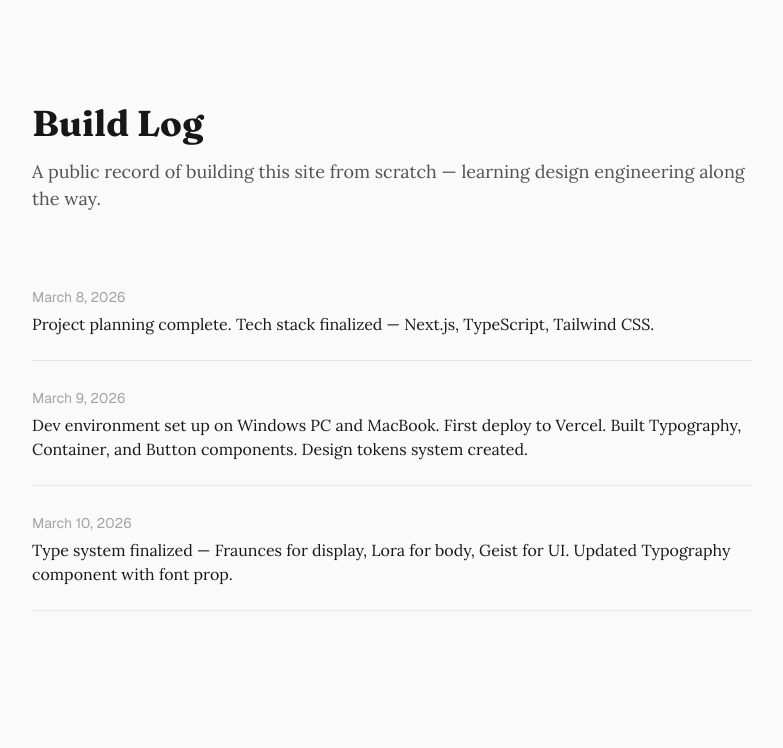
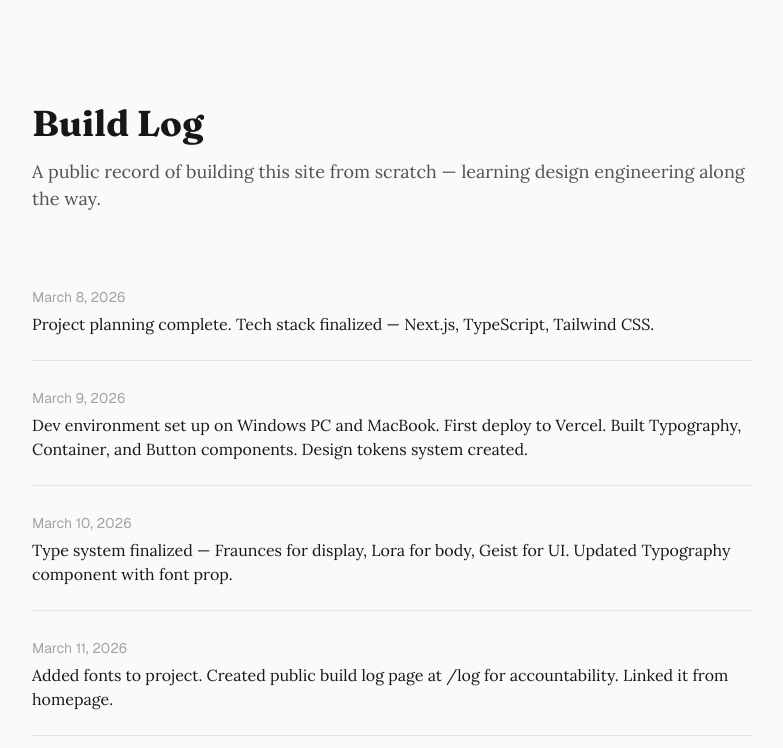
Before and after one commit to AnkitCodeZzz/portfolio, a Next.js app: page /log in a window 1280 px wide. Shown: the top 748 px of the page, without its empty margins (248-1031 px from the left). Built offline with nearby package versions, Linux system fonts and the light colour scheme.

Commit message:
Add build log link to homepage

```diff
--- a/app/log/page.tsx
+++ b/app/log/page.tsx
@@ -13,6 +13,10 @@ const logs = [
     {
       date: "March 10, 2026",
       entry: "Type system finalized — Fraunces for display, Lora for body, Geist for UI. Updated Typography component with font prop.",
+    },
+    {
+      date: "March 11, 2026",
+      entry: "Added fonts to project. Created public build log page at /log for accountability. Linked it from homepage.",
     },
   ];
 
```
Lines whose indentation alone changed are shown as unchanged.
